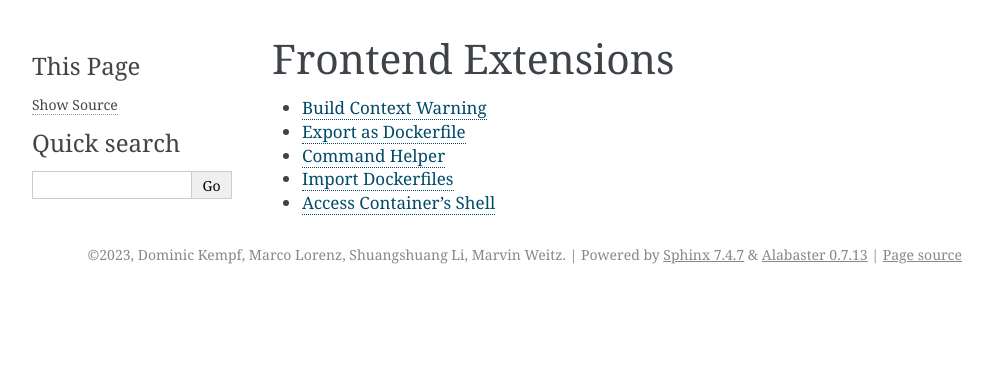
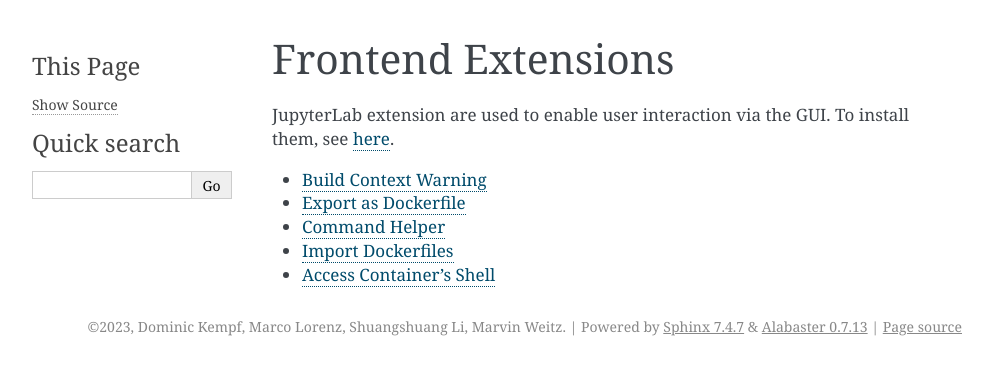
Before and after one commit to ssciwr/dockerfile-kernel, a Sphinx documentation site: the page built from docs/features/frontend/index.rst, in a window 1280 px wide. Shown: the top 375 px of the page, without its empty margins (148-1141 px from the left). Built offline with Sphinx 7.4.7, drawn with Linux system fonts in a browser that asks for light colours.

Commit message:
Add front page for frontend extensions

```diff
--- a/docs/features/frontend/index.rst
+++ b/docs/features/frontend/index.rst
@@ -1,5 +1,8 @@
 Frontend Extensions
 ===================
+
+JupyterLab extension are used to enable user interaction via the GUI.
+To install them, see :ref:`here <installation_frontend>`.
 
 .. toctree::
    :maxdepth: 1
```
